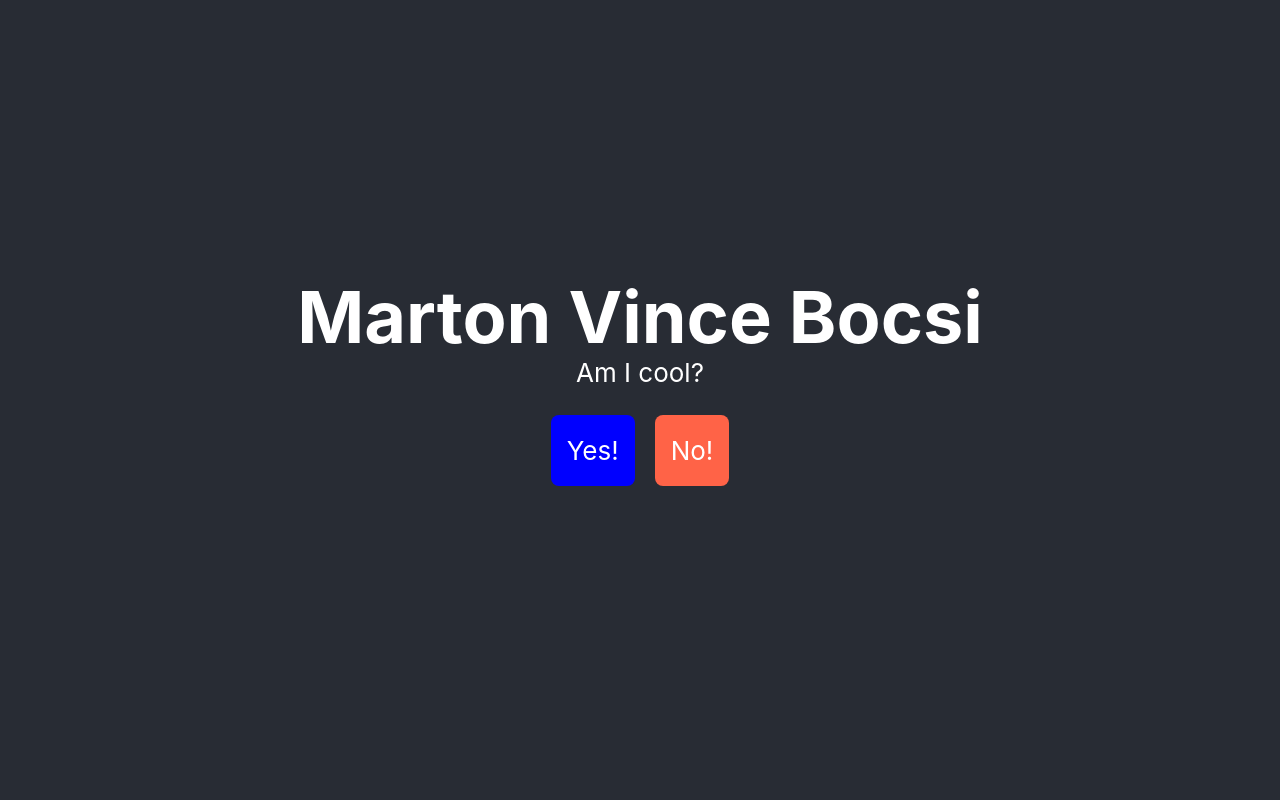
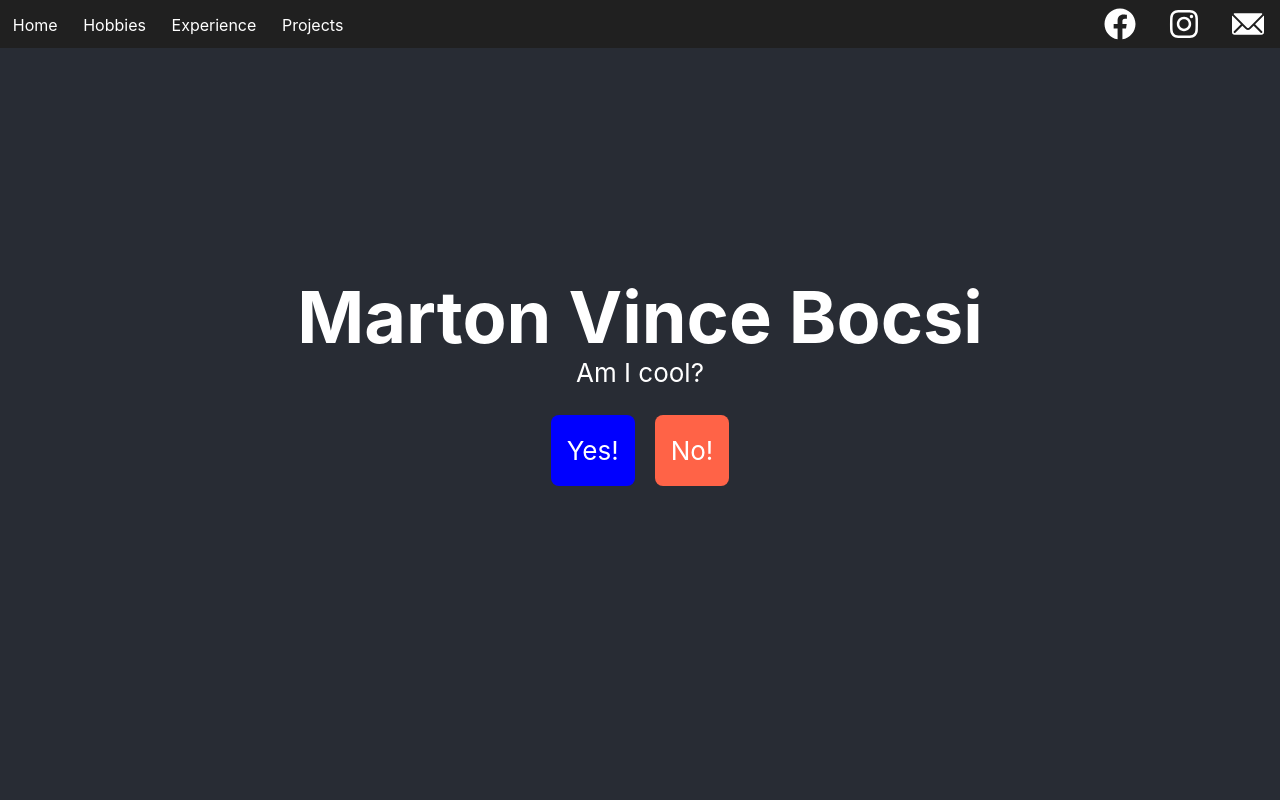
Before and after one commit to mbocsi/marton-site, a React (Create React App) app: page / in a window 1280 px wide. Shown: the top 800 px of the page. Built offline with nearby package versions, Linux system fonts and the light colour scheme.

Commit message:
Added navbar

```diff
--- a/package.json
+++ b/package.json
@@ -3,6 +3,7 @@
   "version": "0.1.0",
   "private": true,
   "dependencies": {
+    "@chakra-ui/icons": "^2.1.1",
     "@chakra-ui/react": "^2.8.2",
     "@emotion/react": "^11.11.3",
     "@emotion/styled": "^11.11.0",
@@ -12,6 +13,7 @@
     "framer-motion": "^10.17.6",
     "react": "^18.2.0",
     "react-dom": "^18.2.0",
+    "react-icons": "^4.12.0",
     "react-router-dom": "^6.21.1",
     "react-scripts": "5.0.1",
     "styled-components": "^6.1.6",
--- a/src/App.js
+++ b/src/App.js
@@ -8,10 +8,12 @@ import Home from "./pages";
 import Hobbies from "./pages/hobbies";
 import Experience from "./pages/experience";
 import Projects from "./pages/projects";
+import Navbar from "./components/navbar";
 
 function App() {
     return (
         <Router>
+            <Navbar></Navbar>
             <Routes>
                 <Route exact path="/" element={<Home />} />
                 <Route path="/hobbies" element={<Hobbies />} />
--- /dev/null
+++ b/src/components/navbar.css
@@ -0,0 +1,21 @@
+.navbar {
+    height: 6vh;
+    position: fixed;
+    top: 0;
+    background-color: rgb(32, 32, 32);
+    width: 100%;
+    color: white;
+    display: inline-flex;
+    align-items: center;
+}
+
+.navitem {
+    height: 100%;
+    padding: 1%;
+    text-align: center;
+}
+
+.socialitem {
+    margin-right: 0;
+    margin-left: auto;
+}
--- /dev/null
+++ b/src/components/navbar.js
@@ -0,0 +1,37 @@
+import './navbar.css';
+import { Button, Text, Icon, Box } from '@chakra-ui/react';
+import { EmailIcon } from '@chakra-ui/icons';
+import { FaFacebook, FaInstagram } from 'react-icons/fa';
+import { motion } from 'framer-motion';
+import { Link } from 'react-router-dom';
+
+function Navbar() {
+    return (
+        <div className='navbar'>
+            <Link className='navitem' to='/'>
+                <Box borderRadius={0} bg={false} color='white' as={motion.div} whileHover={{ scale: 1.1}} whileTap={{ scale: 1 }}>Home</Box>
+            </Link>
+            <Link className='navitem' to='/hobbies'>
+                <Box borderRadius={0} bg={false} color='white' as={motion.div} whileHover={{ scale: 1.1}} whileTap={{ scale: 1 }}>Hobbies</Box>
+            </Link>
+            <Link className='navitem' to='/experience'>
+                <Box borderRadius={0} bg={false} color='white' as={motion.div} whileHover={{ scale: 1.1}} whileTap={{ scale: 1 }}>Experience</Box>
+            </Link>
+            <Link className='navitem' to='/projects'>
+                <Box borderRadius={0} bg={false} color='white' as={motion.div} whileHover={{ scale: 1.1}} whileTap={{ scale: 1 }}>Projects</Box>
+            </Link>
+
+            <Button className='socialitem' colorScheme='instagram' as={motion.div} whileHover={{ scale: 1.2}} whileTap={{ scale: 1.1 }}>
+                <Icon boxSize={8} as={FaFacebook}></Icon>
+            </Button>
+            <Button colorScheme='instagram' as={motion.div} whileHover={{ scale: 1.2}} whileTap={{ scale: 1.1 }}>
+                <Icon boxSize={8} as={FaInstagram}></Icon>
+            </Button>
+            <Button colorScheme='instagram' as={motion.div} whileHover={{ scale: 1.2}} whileTap={{ scale: 1.1 }}>
+                <Icon boxSize={8} as={EmailIcon}></Icon>
+            </Button>
+        </div>
+    )
+}
+
+export default Navbar
```
